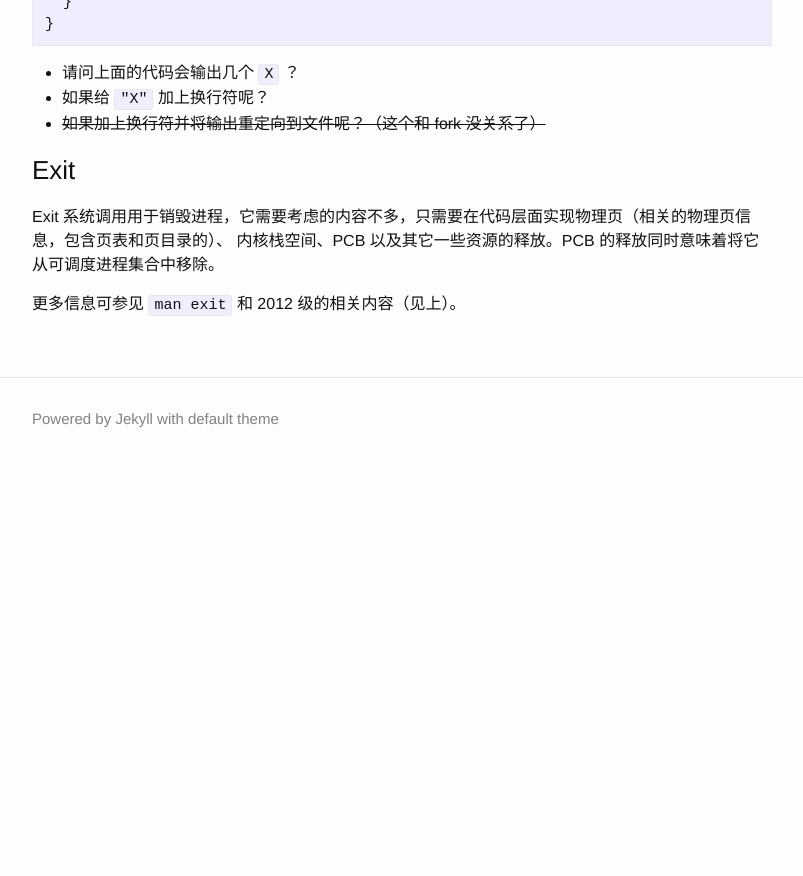
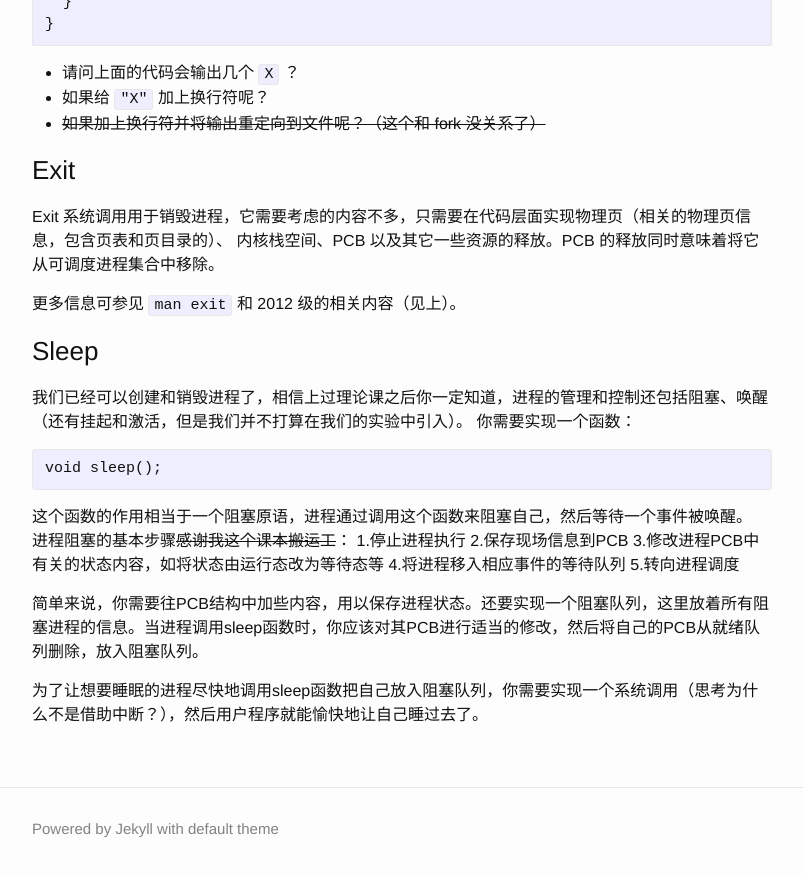
Before and after one commit to Wonicon/nju-oslab-lecture, a Jekyll site: the page built from _posts/2016-04-04-lab-03.md, in a window 1280 px wide and 900 px high, scrolled down 4254 px. Shown: the top 876 px of the window, without its empty margins (238-1041 px from the left). Built offline with Jekyll 4.4.1, drawn with Linux system fonts in a browser that asks for light colours; Markdown is read by kramdown in place of the engine named in the settings; comment, search, counter and statistics services are not loaded; before the commit the page ends 4745 px from its top, so only the background shows below that.

Commit message:
Update 2016-04-04-lab-03

````diff
--- a/_posts/2016-04-04-lab-03.md
+++ b/_posts/2016-04-04-lab-03.md
@@ -215,3 +215,22 @@ Exit 系统调用用于销毁进程，它需要考虑的内容不多，只需要
 内核栈空间、PCB  以及其它一些资源的释放。PCB 的释放同时意味着将它从可调度进程集合中移除。
 
 更多信息可参见 `man exit` 和 2012 级的相关内容（见上）。
+
+###Sleep
+我们已经可以创建和销毁进程了，相信上过理论课之后你一定知道，进程的管理和控制还包括阻塞、唤醒（还有挂起和激活，但是我们并不打算在我们的实验中引入）。
+你需要实现一个函数：
+```C
+void sleep();
+```
+
+这个函数的作用相当于一个阻塞原语，进程通过调用这个函数来阻塞自己，然后等待一个事件被唤醒。
+进程阻塞的基本步骤~~感谢我这个课本搬运工~~：
+1.停止进程执行
+2.保存现场信息到PCB
+3.修改进程PCB中有关的状态内容，如将状态由运行态改为等待态等
+4.将进程移入相应事件的等待队列
+5.转向进程调度
+
+简单来说，你需要往PCB结构中加些内容，用以保存进程状态。还要实现一个阻塞队列，这里放着所有阻塞进程的信息。当进程调用sleep函数时，你应该对其PCB进行适当的修改，然后将自己的PCB从就绪队列删除，放入阻塞队列。
+
+为了让想要睡眠的进程尽快地调用sleep函数把自己放入阻塞队列，你需要实现一个系统调用（思考为什么不是借助中断？），然后用户程序就能愉快地让自己睡过去了。
````
